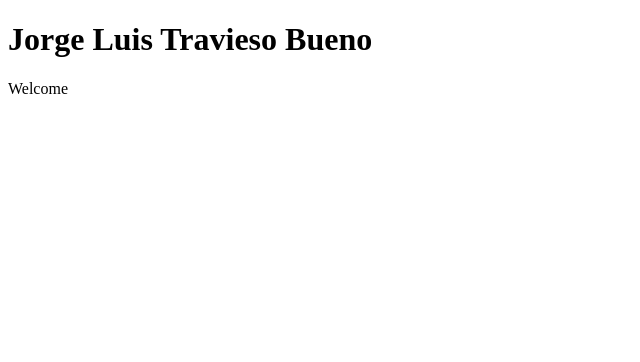
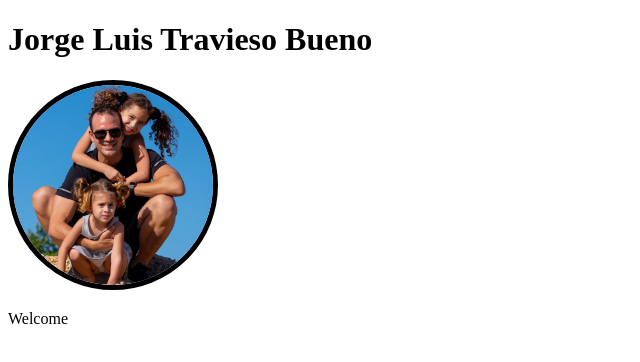
Before and after one commit to jltravieso/jltravieso.github.io, a plain HTML site: page index.html in a window 1280 px wide. Shown: the whole page, without its empty margins (0-640 px from the left). Drawn offline with Linux system fonts and the light colour scheme.

Commit message:
Update index.html

```diff
--- a/index.html
+++ b/index.html
@@ -1,5 +1,14 @@
 <!DOCTYPE html>
 <html lang="en">
+    <style>
+        .imagen-circular {
+    width: 200px; /* Ajusta el tamaño según lo que necesites */
+    height: 200px; /* Asegúrate de que la imagen sea cuadrada */
+    border-radius: 50%; /* Esto hace que las esquinas se redondeen formando un círculo */
+    object-fit: cover; /* Asegura que la imagen se ajuste bien dentro del contenedor */
+    border: 5px solid #000; /* Añadir un borde al círculo (opcional) */
+}
+    </style>
 <head>
     <meta charset="UTF-8">
     <meta name="viewport" content="width=device-width, initial-scale=1.0">
@@ -7,6 +16,7 @@
 </head>
 <body>
     <h1>Jorge Luis Travieso Bueno</h1>
+    <img class="imagen-circular" src="IMG.jpg">
     <p>Welcome</p>
 </body>
 </html>
```
